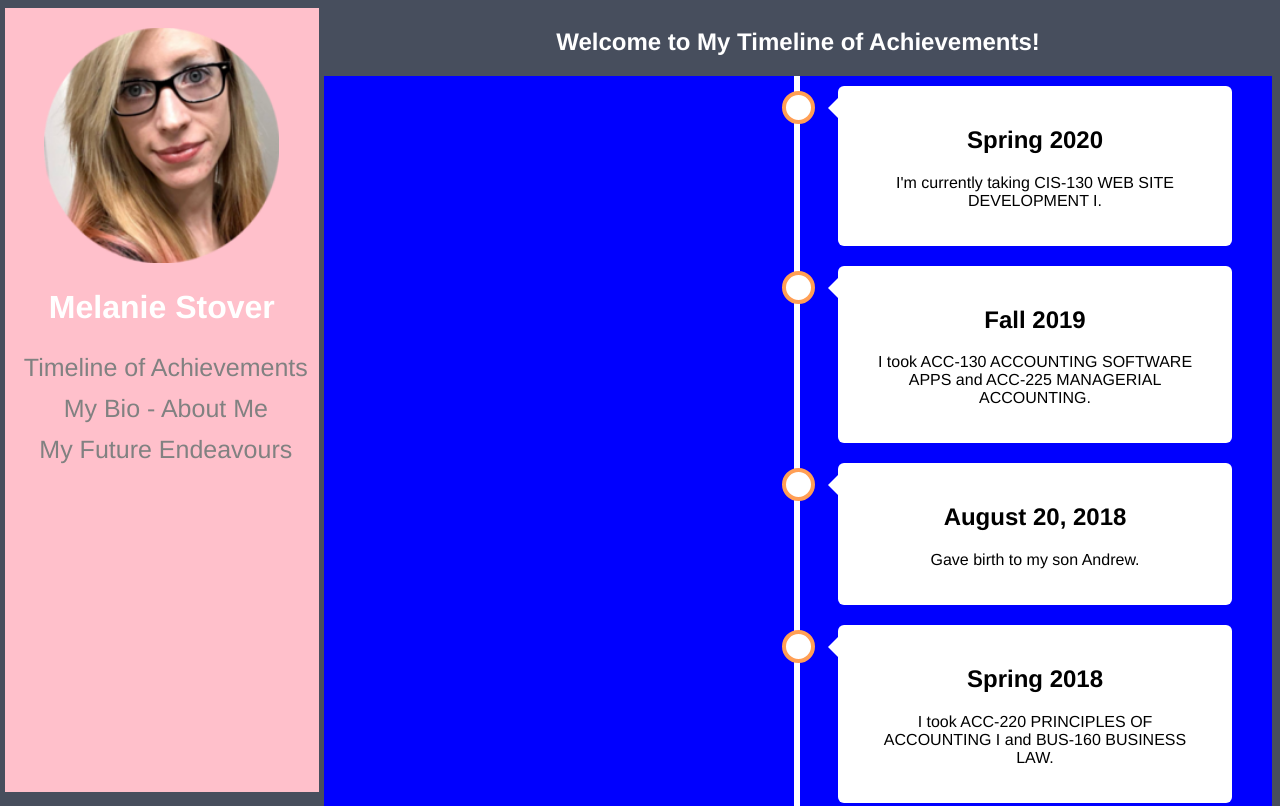
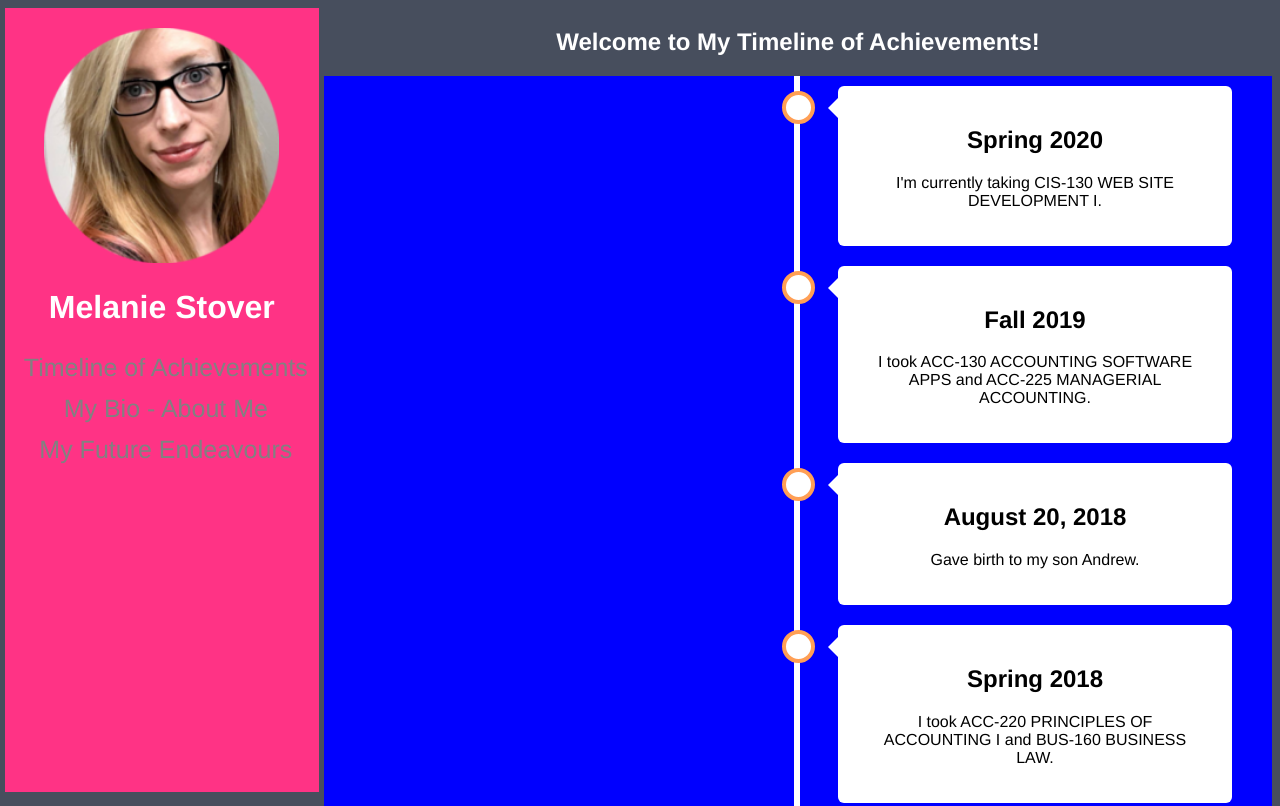
Before and after one commit to ms0686056/ms0686056.github.io, a plain HTML site: page index.html in a window 1280 px wide. Shown: the top 806 px of the page. Drawn offline with Linux system fonts and the light colour scheme.

Commit message:
edit style

```diff
--- a/style.css
+++ b/style.css
@@ -29,7 +29,7 @@ sidebar {
   height: 98%;
   left: 5px;
   position: fixed;
-  background-color: pink;
+  background-color: #ff3385;
 }
 sidebar a {
   padding: 6px 8px 6px 16px;
```
